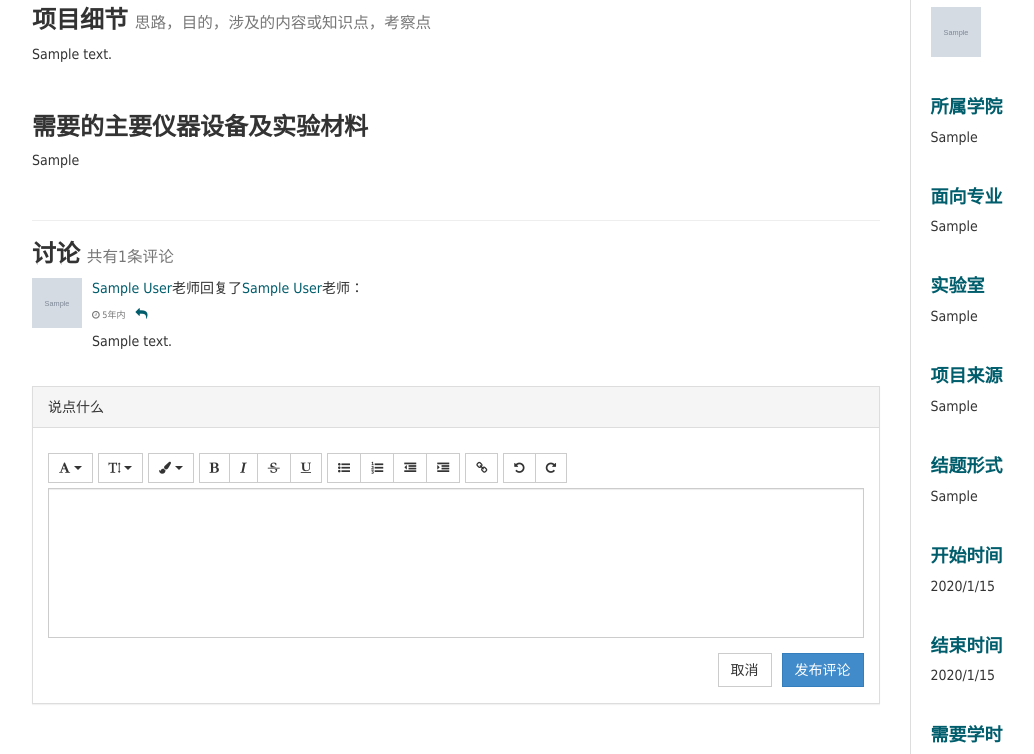
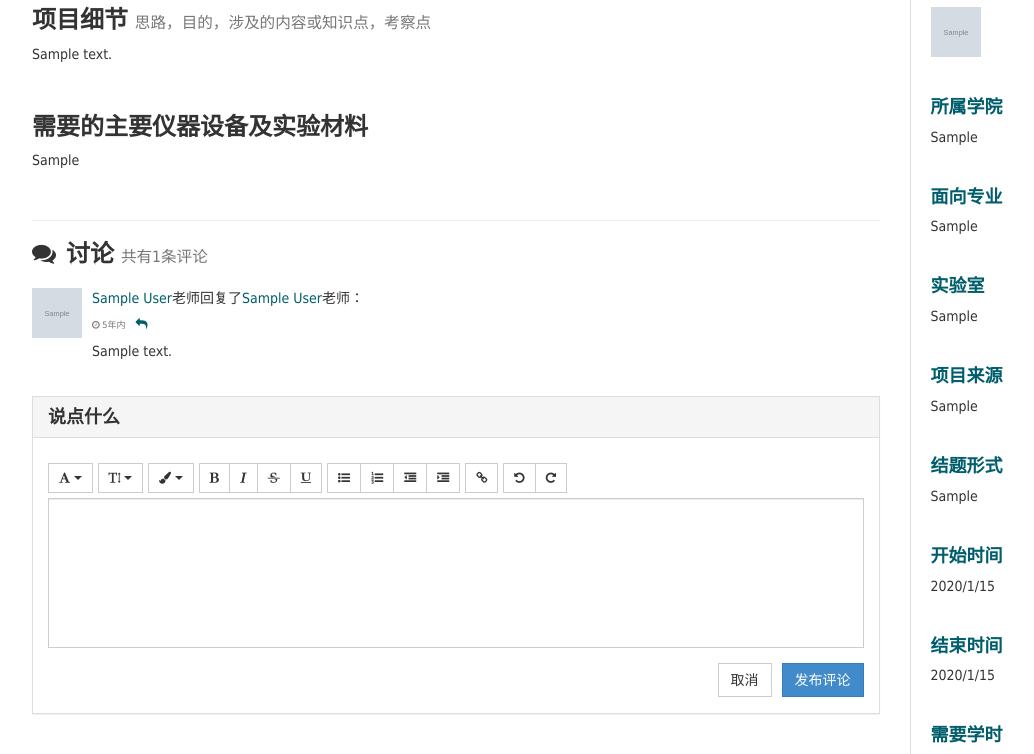
Before and after one commit to edisond/Graduation-Design, a Node server app: page /project/600000000000000000000001 in a window 1280 px wide. Shown: the part 463-1217 px from the top of the page, without its empty margins (38-1072 px from the left). Run offline with Node 20, Linux system fonts and the light colour scheme; tables that the repository leaves empty hold one stand-in row (values such as "Sample post"); grey boxes marked "Sample" are stand-in pictures; some libraries are stand-ins or nearby versions.

Commit message:
BUG FIXED

```diff
--- a/师生科研交流平台/v1/model/db.js
+++ b/师生科研交流平台/v1/model/db.js
@@ -249,8 +249,10 @@ var Dao = {
             }
         })
     },
-
-    deleteSelect: function (_id, callback) {
+    deleteSelect: function (condition, callback) {
+        Select.findOneAndRemove(condition, callback);
+    },
+    deleteSelectById: function (_id, callback) {
         Select.findByIdAndRemove(_id, callback);
     },
 
--- a/师生科研交流平台/v1/public/js/common.js
+++ b/师生科研交流平台/v1/public/js/common.js
@@ -40,7 +40,7 @@ notyFacade = function (text, type) {
         type: type,
         theme: 'relax',
         timeout: 3000,
-        layout: 'topLeft',
+        layout: 'top',
         animation: {
             open: {
                 opacity: 'toggle'
--- a/师生科研交流平台/v1/public/js/projectView.js
+++ b/师生科研交流平台/v1/public/js/projectView.js
@@ -56,7 +56,7 @@ $(document).ready(function () {
     commentList.delegate('a[href="#input-comment"]', 'click', function (e) {
         if (USER) {
             var $this = $(this);
-            $('#reply-object').html('正在回复' + $this.attr('data-name') + $this.attr('data-type'));
+            $('#reply-object').html('<i class="fa fa-info-circle"></i>&nbsp;正在回复' + $this.attr('data-name') + $this.attr('data-type'));
             commentBox.attr({
                 'data-id': $this.attr('data-id'),
                 'data-name': $this.attr('data-name'),
--- a/师生科研交流平台/v1/routes/api/post.js
+++ b/师生科研交流平台/v1/routes/api/post.js
@@ -357,7 +357,7 @@ router.post('/select', function (req, res) {
                     res.sendStatus(err ? 500 : 200);
                 })
             } else if (action === 'reject' && req.session.user.type === "老师") {
-                Dao.deleteSelect(req.body._id, function (err) {
+                Dao.deleteSelectById(req.body._id, function (err) {
                     res.sendStatus(err ? 500 : 200);
                 })
             } else {
--- a/师生科研交流平台/v1/views/index.ejs
+++ b/师生科研交流平台/v1/views/index.ejs
@@ -10,7 +10,6 @@
     <div class="page-wrapper">
         <div class="body">
             <% include parts/nav.ejs %>
-
                 <div class="container text-center">
                     <div class="row mt20 mb50">
                         <div class="col-xs-12 mb20">
--- a/师生科研交流平台/v1/views/projectView.ejs
+++ b/师生科研交流平台/v1/views/projectView.ejs
@@ -153,20 +153,22 @@
                                             <br/>
                                             <%}%>
                                                 <hr/>
-                                                <h3><b>讨论</b>&nbsp;<small class="text-muted" id="comment-num">暂无评论</small></h3>
-                                                <div id="comments">
+                                                <h3><i class="fa fa-comments"></i><b class="ml10">讨论</b>&nbsp;<small class="text-muted" id="comment-num">暂无评论</small></h3>
+                                                <div id="comments" class="mt20">
                                                     <p class="text-muted" id="comments-state">讨论加载中</p>
                                                 </div>
 
                                                 <div class="panel panel-default mt20">
-                                                    <div class="panel-heading">说点什么</div>
+                                                    <div class="panel-heading">
+                                                        <h4 class="m0"><b>说点什么</b></h4>
+                                                    </div>
                                                     <div class="panel-body">
                                                         <form id="form-comment">
                                                             <div class="form-group">
                                                                 <div class="form-control wysiwyg-textarea wysiwyg-textarea-sm" id="input-comment"></div>
                                                             </div>
                                                             <div class="form-group">
-                                                                <span id="reply-object"></span>
+                                                                <span id="reply-object" class="text-info"></span>
                                                                 <span id="reply-info" class="ml10"></span>
                                                                 <button type="submit" class="pull-right btn btn-primary" id="input-submit">发布评论</button>
                                                                 <button type="button" class="pull-right btn btn-default mr10" id="input-cancel">取消</button>
--- a/师生科研交流平台/v1/views/support.ejs
+++ b/师生科研交流平台/v1/views/support.ejs
@@ -15,7 +15,7 @@
                     <div class="row">
                         <div class="col-xs-12 col-sm-9">
                             <div id="wtire-support">
-                                <h2 class="text-center">联系作者<br/><small>如您对本平台有任何意见或的功能上的需求，或发现了任何漏洞与BUG，或遇到了任何问题，请通过以下方式联系我</small></h2>
+                                <h2 class="text-center">联系作者<br/><small>如您对本平台有任何意见或功能上的需求，或发现了任何漏洞与BUG，或遇到了任何问题，请通过以下方式联系我</small></h2>
                                 <form id="support">
                                     <div class="form-group form-group-lg mt30">
                                         <label for="input-name">称呼</label>
```
